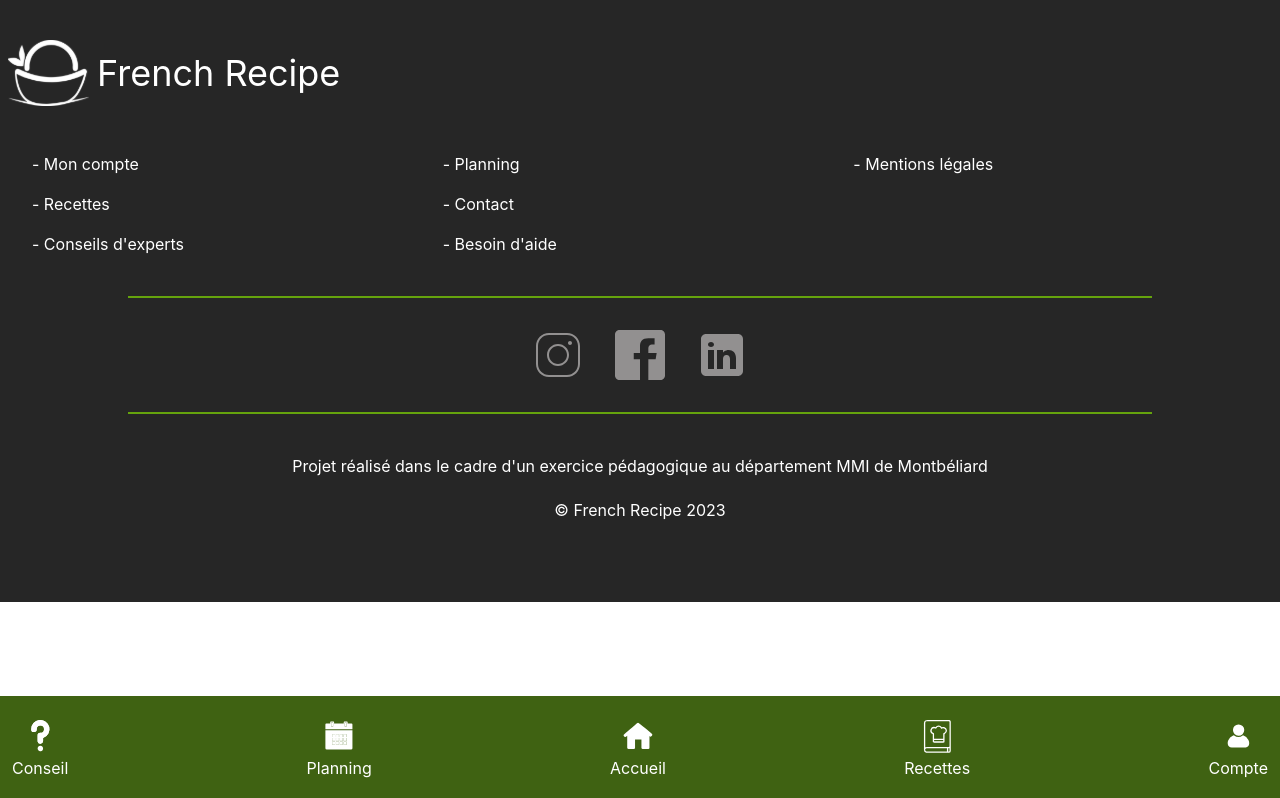
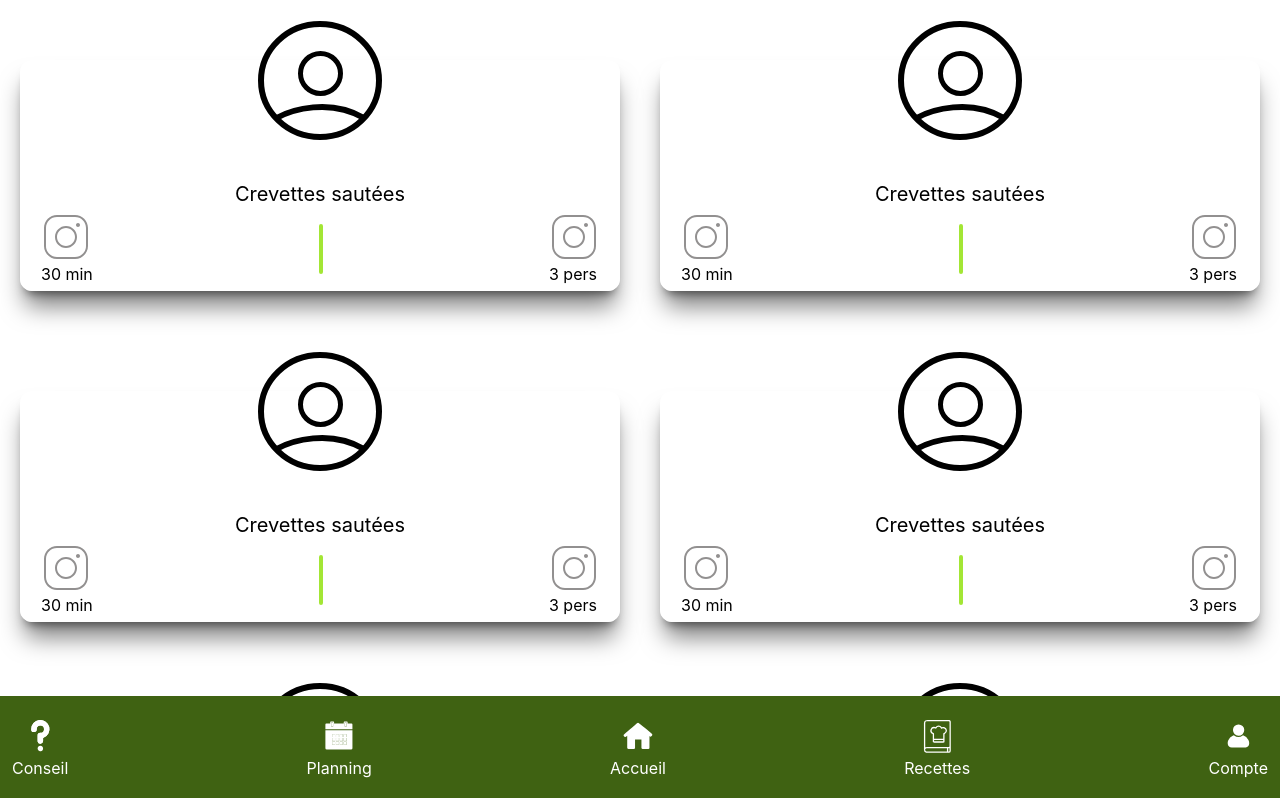
Before and after one commit to Fleurent-Julien/2022-sae203-projet-Fleurent-Garnier-Bondy, a Vue app: page /recettes in a window 1280 px wide. Shown: the top 798 px of the page. Built offline with nearby package versions, Linux system fonts and the light colour scheme.

Commit message:
Création page recette + modifications page d'accueil

```diff
--- a/package.json
+++ b/package.json
@@ -13,6 +13,7 @@
   },
   "dependencies": {
     "vue": "^3.2.47",
+    "vue-property-decorator": "^9.1.2",
     "vue-router": "^4.1.6"
   },
   "devDependencies": {
@@ -32,6 +33,7 @@
     "typescript": "~4.8.4",
     "vite": "^4.1.4",
     "vite-plugin-pages": "^0.29.0",
+    "vue-concise-slider": "^4.2.5",
     "vue-tsc": "^1.2.0"
   }
 }
--- a/src/App.vue
+++ b/src/App.vue
@@ -1,11 +1,7 @@
 <script setup lang="ts">
 import { RouterView } from 'vue-router'
-import Navigation from '@/components/Navigation.vue';
-import FooterPage from '@/components/FooterPage.vue';
 </script>
 
 <template>
-      <Navigation></Navigation>
       <RouterView />
-      <FooterPage></FooterPage>
 </template>
--- a/src/components/Cardrecettes.vue
+++ b/src/components/Cardrecettes.vue
@@ -5,14 +5,14 @@ import LogoInsta from '@/icons/LogoInsta.vue';
 
 <template>
 
-
-<div class="border border-white rounded-xl mx-10 my-20 shadow-xl shadow-black/50">
-         <Avatarconnexion class="flex m-auto -mt-10 mb-10"></Avatarconnexion>
+   <div class="mt-5">
+<div class="border border-white rounded-xl mx-5 my-10 shadow-xl shadow-black/50">
+         <Avatarconnexion class="flex m-auto h-auto -mt-10 mb-10"></Avatarconnexion>
         <div>
             <p class="text-center text-xl">Crevettes sautées</p>
         </div>
 
-    <div class="flex justify-between mx-16 my-5">
+    <div class="flex justify-between mx-5 my-1">
         <div>
             <LogoInsta></LogoInsta>
             <p>30 min</p>
@@ -25,4 +25,5 @@ import LogoInsta from '@/icons/LogoInsta.vue';
     </div>
 
 </div>
+</div>
 </template>
--- a/src/components/FooterPage.vue
+++ b/src/components/FooterPage.vue
@@ -16,7 +16,7 @@ import { RouterLink, RouterView } from 'vue-router'
     <div class="columns-2 mx-8 my-8 place-content-end leading-10 lg:columns-3 lg:col-span-3">
     <ul>
         <li class="before:content-['-']"><a href="#"> Mon compte</a></li>
-        <li class="before:content-['-']"><a href="#"> Recettes</a></li>
+        <li class="before:content-['-']"><RouterLink to="/recettes"> Recettes</RouterLink></li>
         <li class="before:content-['-']"><RouterLink to="/conseil"> Conseils d'experts</RouterLink></li>
         <li class="before:content-['-']"><a href="#"> Planning</a></li>
         <li class="before:content-['-']"><RouterLink to="/contact"> Contact</RouterLink></li>
--- a/src/components/Navigation.vue
+++ b/src/components/Navigation.vue
@@ -11,7 +11,7 @@ import IconInterrogation from '../icons/IconInterrogation.vue';
         <RouterLink to="/conseil"><IconInterrogation class="block mx-auto" /><p>Conseil</p></RouterLink>
         <a href="#"><IconCalendar class="block mx-auto" /><p>Planning</p></a>
         <RouterLink to="/"><IconHome class="block mx-auto" /><p>Accueil</p></RouterLink>
-        <a href="#"><IconBook class="block mx-auto" /><p>Recettes</p></a>
+        <RouterLink to="/recettes"><IconBook class="block mx-auto" /><p>Recettes</p></RouterLink>
         <a href="#"><IconAvatar class="block mx-auto" /><p>Compte</p></a>
 
     </nav>
--- a/src/pages/index.vue
+++ b/src/pages/index.vue
@@ -2,11 +2,21 @@
 import Navigation from '@/components/Navigation.vue';
 import FooterPage from '@/components/FooterPage.vue';
 import cardconseils from '@/components/cardconseils.vue';
-import CardhomeCook from '@/components/cardhomecook.vue'
+import Cardhomecook from '@/components/cardhomecook.vue';
+
 </script>
 
 <template>
-    <CardhomeCook></CardhomeCook>
+  <cardconseils></cardconseils>
+  <cardconseils></cardconseils>
+  <cardconseils></cardconseils>
+  <cardconseils></cardconseils>
+
+    <Cardhomecook></Cardhomecook>
+    <Cardhomecook></Cardhomecook>
+    <Cardhomecook></Cardhomecook>
+    <Cardhomecook></Cardhomecook>
+
     <button class="flex text-white font-bold m-auto my-10 border-4 border-lime-700 bg-lime-700 px-10 py-1 rounded-full mb-10"><RouterLink to="/recettes" >Voir plus</RouterLink></button>
     <h2 class="text-2xl font-bold ml-5">Tips & Astuces</h2>
     <cardconseils></cardconseils>
--- /dev/null
+++ b/src/pages/recettes.vue
@@ -0,0 +1,18 @@
+<script setup lang="ts">
+import Cardrecettes from '@/components/Cardrecettes.vue';
+import Navigation from '@/components/Navigation.vue';
+import FooterPage from '@/components/FooterPage.vue';
+</script>
+
+<template>
+    <div class="grid grid-cols-2 columns-2">
+ <Cardrecettes></Cardrecettes>
+ <Cardrecettes></Cardrecettes>
+ <Cardrecettes></Cardrecettes>
+ <Cardrecettes></Cardrecettes>
+ <Cardrecettes></Cardrecettes>
+  <Cardrecettes></Cardrecettes>
+ </div>
+     <Navigation></Navigation>
+        <FooterPage></FooterPage>
+</template>
--- a/src/router/index.ts
+++ b/src/router/index.ts
@@ -6,6 +6,7 @@ import Inscription from '@/views/inscription.vue'
 import Connexion from '@/views/connexion.vue'
 import Accueil from '@/pages/index.vue'
 import Conseil from '@/pages/conseil.vue'
+import Recettes from '@/pages/recettes.vue'
 
 const router = createRouter({
   history: createWebHistory(import.meta.env.BASE_URL),
@@ -17,6 +18,7 @@ const router = createRouter({
     { path: '/inscription', component: Inscription },
     { path: '/connexion', component: Connexion },
     { path: '/conseil', component: Conseil },
+    { path: '/recettes', component: Recettes }
   ]
 })
 
```
Also changed, not shown: 1 other file (tests, documents, lock files or other folders).
